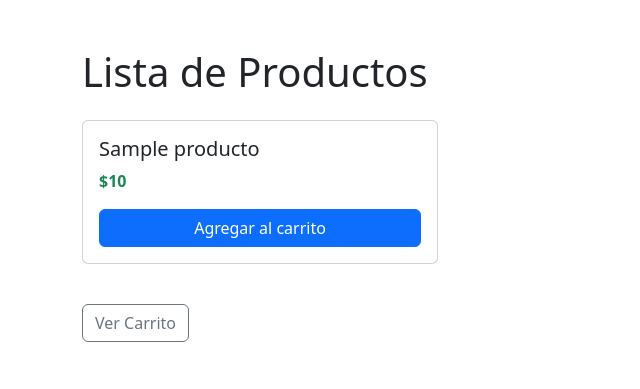
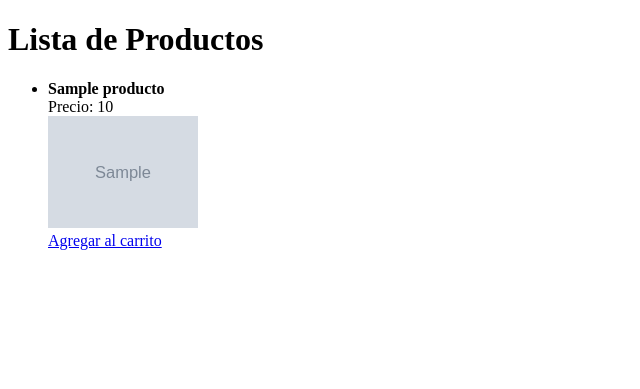
Before and after one commit to jason93C/siembraveci, a Python web app: template templates/productos.html in a window 1280 px wide. Shown: the top 389 px of the page, without its empty margins (0-640 px from the left). Run offline with Jinja, Linux system fonts and the light colour scheme; the template is opened without the code that fills it: most values are stand-ins (such as "Sample title", 1, 10 or a date in 2020); grey boxes marked "Sample" are stand-in pictures.

Commit message:
actualizacion_admin

```diff
--- a/app.py
+++ b/app.py
@@ -185,7 +185,7 @@ def ejemplo1():
 def ejemplo2():
     return render_template("plantilla2.html")
 
-@app.route("/productos")
+@app.route('/productos')
 def mostrar_productos():
     productos = Producto.query.all()
     return render_template('productos.html', productos=productos)
--- a/templates/productos.html
+++ b/templates/productos.html
@@ -1,27 +1,24 @@
 <!DOCTYPE html>
-<html lang="es">
+<html>
 <head>
-    <meta charset="UTF-8">
     <title>Productos</title>
-    <link href="https://cdn.jsdelivr.net/npm/bootstrap@5.3.3/dist/css/bootstrap.min.css" rel="stylesheet">
 </head>
 <body>
-    <div class="container py-5">
-        <h1 class="mb-4">Lista de Productos</h1>
-        <div class="row">
-            {% for id, producto in productos.items() %}
-            <div class="col-md-4 mb-3">
-                <div class="card h-100">
-                    <div class="card-body d-flex flex-column">
-                        <h5 class="card-title">{{ producto.nombre }}</h5>
-                        <p class="card-text fw-bold text-success">${{ producto.precio }}</p>
-                        <a href="{{ url_for('agregar_al_carrito', id=id) }}" class="btn btn-primary mt-auto">Agregar al carrito</a>
-                    </div>
-                </div>
-            </div>
-            {% endfor %}
-        </div>
-        <a href="{{ url_for('ver_carrito') }}" class="btn btn-outline-secondary mt-4">Ver Carrito</a>
-    </div>
+    <h1>Lista de Productos</h1>
+    {% if productos %}
+        <ul>
+        {% for id, producto in productos.items() %}
+            <li>
+                <strong>{{ producto.nombre }}</strong><br>
+                Precio: {{ producto.precio }}<br>
+                <img src="{{ url_for('static', filename='uploads/' ~ producto.imagen) }}" width="150">
+                <br>
+                <a href="{{ url_for('agregar_al_carrito', id=producto.id) }}">Agregar al carrito</a>
+            </li>
+        {% endfor %}
+        </ul>
+    {% else %}
+        <p>No hay productos disponibles.</p>
+    {% endif %}
 </body>
 </html>
```
